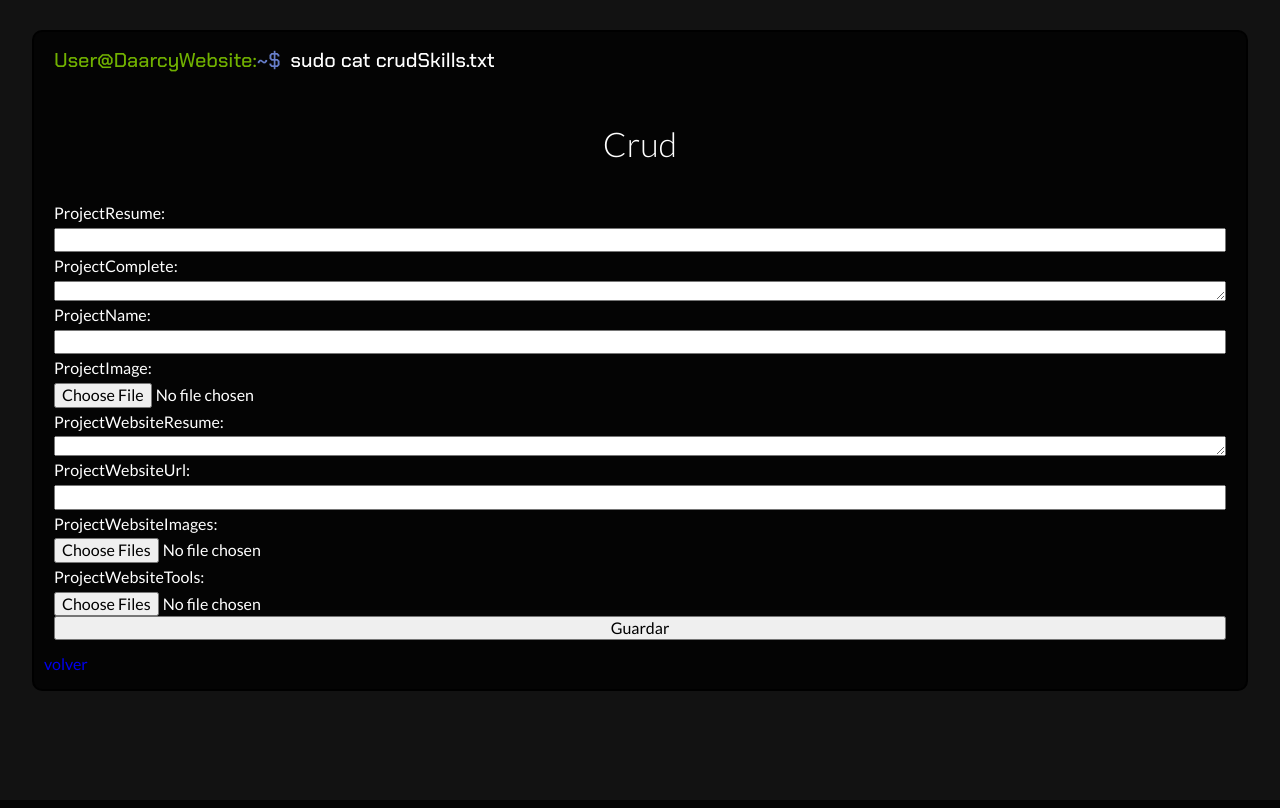
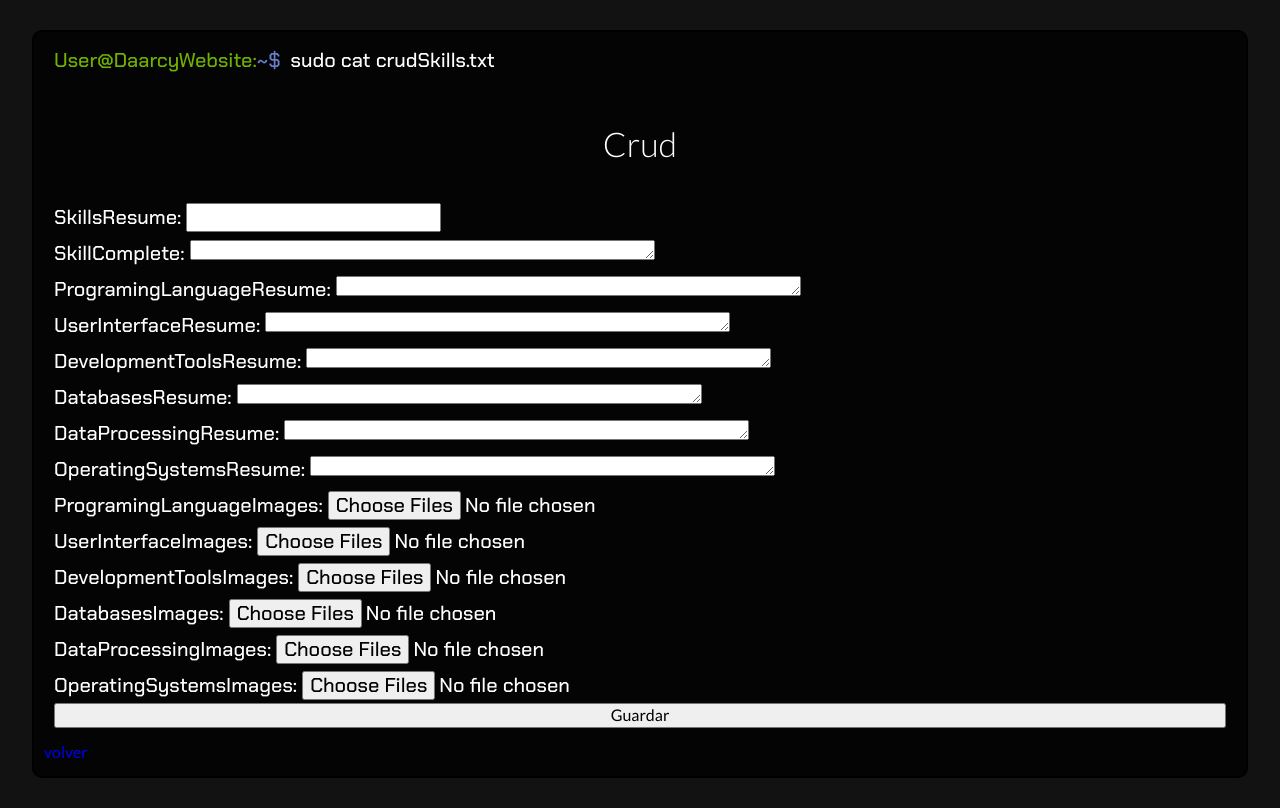
Before and after one commit to DaarcyDev/portfolio, a Django app: page /DaarcyDevAdmin/Crud/Skill/Create in a window 1280 px wide. Run offline with Django 4.2, Linux system fonts and the light colour scheme; a user stored in the database is signed in; some libraries are stand-ins or nearby versions.

Commit message:
making skillsCrud, finishing create

```diff
--- a/tasks/forms.py
+++ b/tasks/forms.py
@@ -1,5 +1,5 @@
 from django import forms
-from .models import About,Project, ProjectImages
+from .models import About,Project, ProjectImages, Skill, SkillsImages
 from django.forms import ClearableFileInput, FileField
 
 class AboutForm(forms.ModelForm):
@@ -28,3 +28,23 @@ class ProjectImageForm(forms.ModelForm):
             'projectWebsiteImages': MultipleFileInput(attrs={'multiple': True}),
             'projectWebsiteTools': MultipleFileInput(attrs={'multiple': True}),
         }
+
+class SkillsForm(forms.ModelForm):
+
+    class Meta:
+        model = Skill
+        fields = ['skillsResume', 'skillComplete', 'programingLanguageResume', 'userInterfaceResume', 'developmentToolsResume', 'databasesResume',"dataProcessingResume","operatingSystemsResume"]
+
+
+class SkillsImageForm(forms.ModelForm):
+    class Meta:
+        model = SkillsImages
+        fields = ['programingLanguageImages', 'userInterfaceImages','developmentToolsImages',"databasesImages","dataProcessingImages","operatingSystemsImages"]
+        widgets = {
+            'programingLanguageImages': MultipleFileInput(attrs={'multiple': True}),
+            'userInterfaceImages': MultipleFileInput(attrs={'multiple': True}),
+            'developmentToolsImages': MultipleFileInput(attrs={'multiple': True}),
+            'databasesImages': MultipleFileInput(attrs={'multiple': True}),
+            'dataProcessingImages': MultipleFileInput(attrs={'multiple': True}),
+            'operatingSystemsImages': MultipleFileInput(attrs={'multiple': True}),
+        }
--- a/tasks/models.py
+++ b/tasks/models.py
@@ -43,12 +43,12 @@ class Skill(models.Model):
         return self.skillsResume
 
 class SkillsImages(models.Model):
-    programingLanguageImages = models.ImageField(upload_to='programming_language_images/', blank=True)
-    userInterfaceImages = models.ImageField(upload_to='user_interface_images/', blank=True)
-    developmentToolsImages = models.ImageField(upload_to='development_tools_images/', blank=True)
-    databasesImages = models.ImageField(upload_to='databases_images/', blank=True)
-    dataProcessingImages = models.ImageField(upload_to='data_processing_images/', blank=True)
-    operatingSystemsImages = models.ImageField(upload_to='operating_systems_images/', blank=True)
+    programingLanguageImages = models.FileField(upload_to='programming_language_images/', blank=True)
+    userInterfaceImages = models.FileField(upload_to='user_interface_images/', blank=True)
+    developmentToolsImages = models.FileField(upload_to='development_tools_images/', blank=True)
+    databasesImages = models.FileField(upload_to='databases_images/', blank=True)
+    dataProcessingImages = models.FileField(upload_to='data_processing_images/', blank=True)
+    operatingSystemsImages = models.FileField(upload_to='operating_systems_images/', blank=True)
     skills = models.ForeignKey(Skill,on_delete=models.CASCADE, related_name="images")
 
     def __str__(self):
--- a/tasks/templates/skillCrudCreate.html
+++ b/tasks/templates/skillCrudCreate.html
@@ -12,23 +12,8 @@
                 <h2>Crud</h2>
                 <form method="post" enctype="multipart/form-data">
                   {% csrf_token %}
-                  {% comment %} {{ formAbout.as_p }} {% endcomment %}
-                    {{ projectForm.projectResume.label_tag }}
-                    {{ projectForm.projectResume }}
-                    {{ projectForm.projectComplete.label_tag }}
-                    {{ projectForm.projectComplete }}
-                    {{ projectForm.projectName.label_tag }}
-                    {{ projectForm.projectName }}
-                    {{ projectForm.projectImage.label_tag }}
-                    {{ projectForm.projectImage }}
-                    {{ projectForm.projectWebsiteResume.label_tag }}
-                    {{ projectForm.projectWebsiteResume }}
-                    {{ projectForm.projectWebsiteUrl.label_tag }}
-                    {{ projectForm.projectWebsiteUrl }}
-                    {{ projectImageForm.projectWebsiteImages.label_tag }}
-                    <input type="file"  multiple name="projectWebsiteImages" id="projectWebsiteImages"/>
-                    {{ projectImageForm.projectWebsiteTools.label_tag }}
-                    <input type="file"  multiple name="projectWebsiteTools" id="projectWebsiteTools"/>
+                  {{ skillForm.as_p }}
+                  {{ skillImageForm.as_p }}
                   <button type="submit">Guardar</button>
                 </form>
 
--- a/tasks/views.py
+++ b/tasks/views.py
@@ -4,7 +4,7 @@ from django.contrib.auth.forms import AuthenticationForm
 from django.shortcuts import render, redirect
 from django.contrib.auth.decorators import user_passes_test, login_required
 from .models import Skill, About, Project, SkillsImages, ProjectImages, BlogCategory, BlogFile, Contact
-from .forms import AboutForm, ProjectForm, ProjectImageForm
+from .forms import AboutForm, ProjectForm, ProjectImageForm, SkillsForm, SkillsImageForm
 from django.shortcuts import get_object_or_404
 
 # Create your views here.
@@ -100,7 +100,6 @@ def crudAboutDelete(request, pk):
     about.delete()
 
     return redirect("crudAbout")
-
 
 @login_required
 def crudProject(request):
@@ -226,43 +225,67 @@ def crudProjectDelete(request, pk):
 @login_required
 def crudSkill(request):
     skills = Skill.objects.all()
-    skillsImage = SkillsImages.objects.all()
+    skillsImages = SkillsImages.objects.all()
     return render ( request, 'skillCrud.html', {
         "skills":skills,
-        "skillsImages":skillsImage,
+        "skillsImages":skillsImages,
     })
 
 @login_required
 def crudSkillCreate(request):
-    if(request.method == "GET"):
+    if request.method == "GET":
         return render(request, 'skillCrudCreate.html', {
-            'projectForm': ProjectForm,
-            'projectImageForm': ProjectImageForm,
+            'skillForm': SkillsForm(),
+            'skillImageForm': SkillsImageForm(),
         })
     else:
         try:
-            formProject = ProjectForm(request.POST, request.FILES)
-            new_product = formProject.save(commit=False)
-            new_product.user = request.user
-            new_product.save()
+            formSkill = SkillsForm(request.POST, request.FILES)
+            new_skill = formSkill.save(commit=False)
+            new_skill.user = request.user
+            new_skill.save()
 
-            projectWebsiteImages = request.FILES.getlist('projectWebsiteImages')
-            projectWebsiteTools = request.FILES.getlist('projectWebsiteTools')
+            programingLanguageImages = request.FILES.getlist('programingLanguageImages')
+            userInterfaceImages = request.FILES.getlist('userInterfaceImages')
+            developmentToolsImages = request.FILES.getlist('developmentToolsImages')
+            databasesImages = request.FILES.getlist('databasesImages')
+            dataProcessingImages = request.FILES.getlist('dataProcessingImages')
+            operatingSystemsImages = request.FILES.getlist('operatingSystemsImages')
 
-            for image in projectWebsiteImages:
-                new_image = ProjectImages(projectWebsiteImages=image)
-                new_image.project = new_product
+            for image in programingLanguageImages:
+                new_image = SkillsImages(programingLanguageImages=image)
+                new_image.skills = new_skill
                 new_image.save()
 
-            for image in projectWebsiteTools:
-                new_image = ProjectImages(projectWebsiteTools=image)
-                new_image.project = new_product
+            for image in userInterfaceImages:
+                new_image = SkillsImages(userInterfaceImages=image)
+                new_image.skills = new_skill
                 new_image.save()
 
-            return redirect("admin")
+            for image in developmentToolsImages:
+                new_image = SkillsImages(developmentToolsImages=image)
+                new_image.skills = new_skill
+                new_image.save()
+
+            for image in databasesImages:
+                new_image = SkillsImages(databasesImages=image)
+                new_image.skills = new_skill
+                new_image.save()
+
+            for image in dataProcessingImages:
+                new_image = SkillsImages(dataProcessingImages=image)
+                new_image.skills = new_skill
+                new_image.save()
+
+            for image in operatingSystemsImages:
+                new_image = SkillsImages(operatingSystemsImages=image)
+                new_image.skills = new_skill
+                new_image.save()
+
+            return redirect("crud")
         except:
-            return render(request, 'skillCrudCreate.html',{
-                'projectForm': ProjectForm,
-                'projectImageForm': ProjectImageForm,
-                'error': 'please provide valide data'
+            return render(request, 'skillCrudCreate.html', {
+                'skillForm': SkillsForm(),
+                'skillImageForm': SkillsImageForm(),
+                'error': 'Por favor, proporciona datos válidos'
             })
```
Also changed, not shown: tasks/templates/projectCrudCreate.html (+12 -12 lines), tasks/templates/skillCrud.html (+4 -10 lines), db.sqlite3, tasks/media/data_processing_images/yt.png (added), tasks/media/databases_images/github.jpg (added), tasks/media/development_tools_images/yt.png (added), tasks/media/operating_systems_images/linkedin.png (added), tasks/media/programming_language_images/yt.png (added), tasks/media/user_interface_images/github.jpg (added), tasks/migrations/0014_alter_skillsimages_dataprocessingimages_and_more.py (added).
